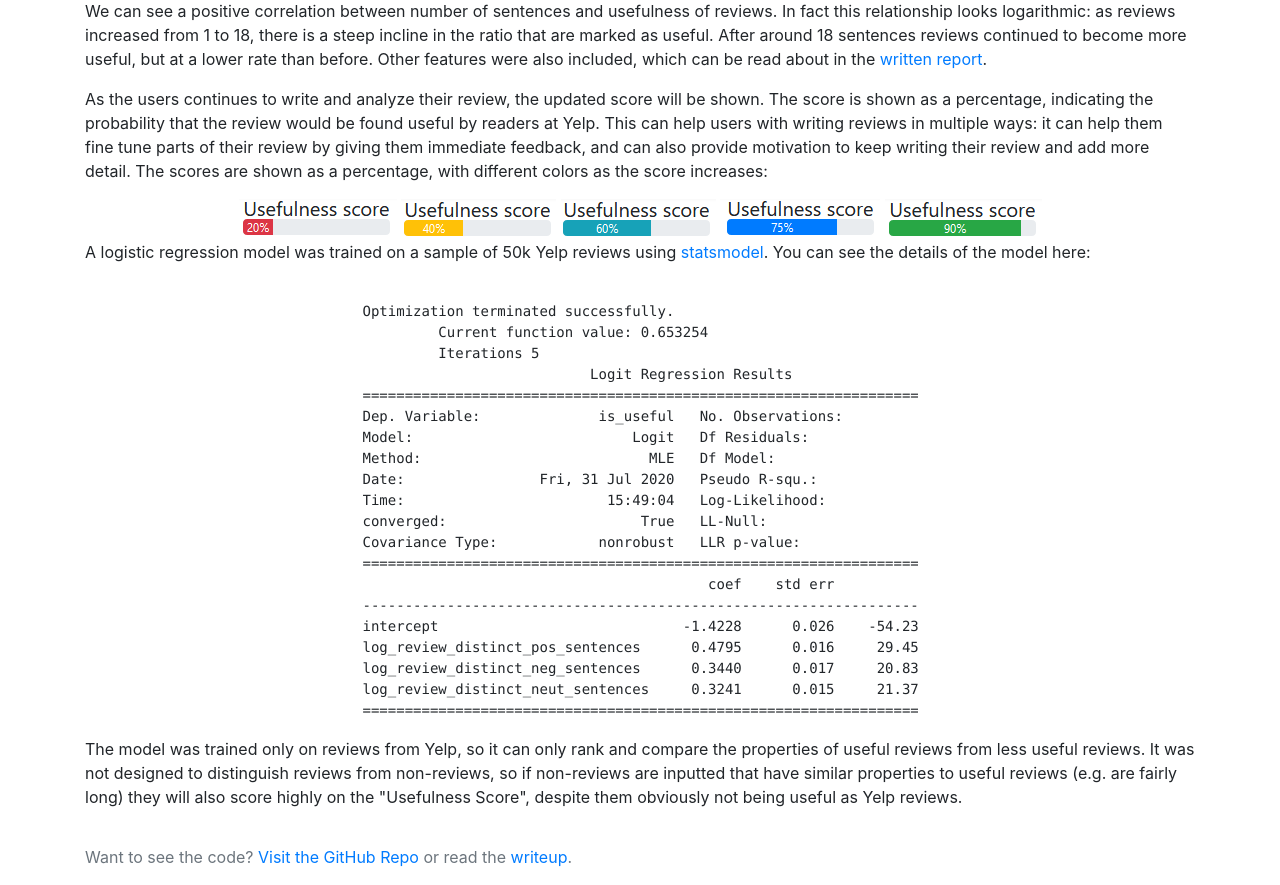
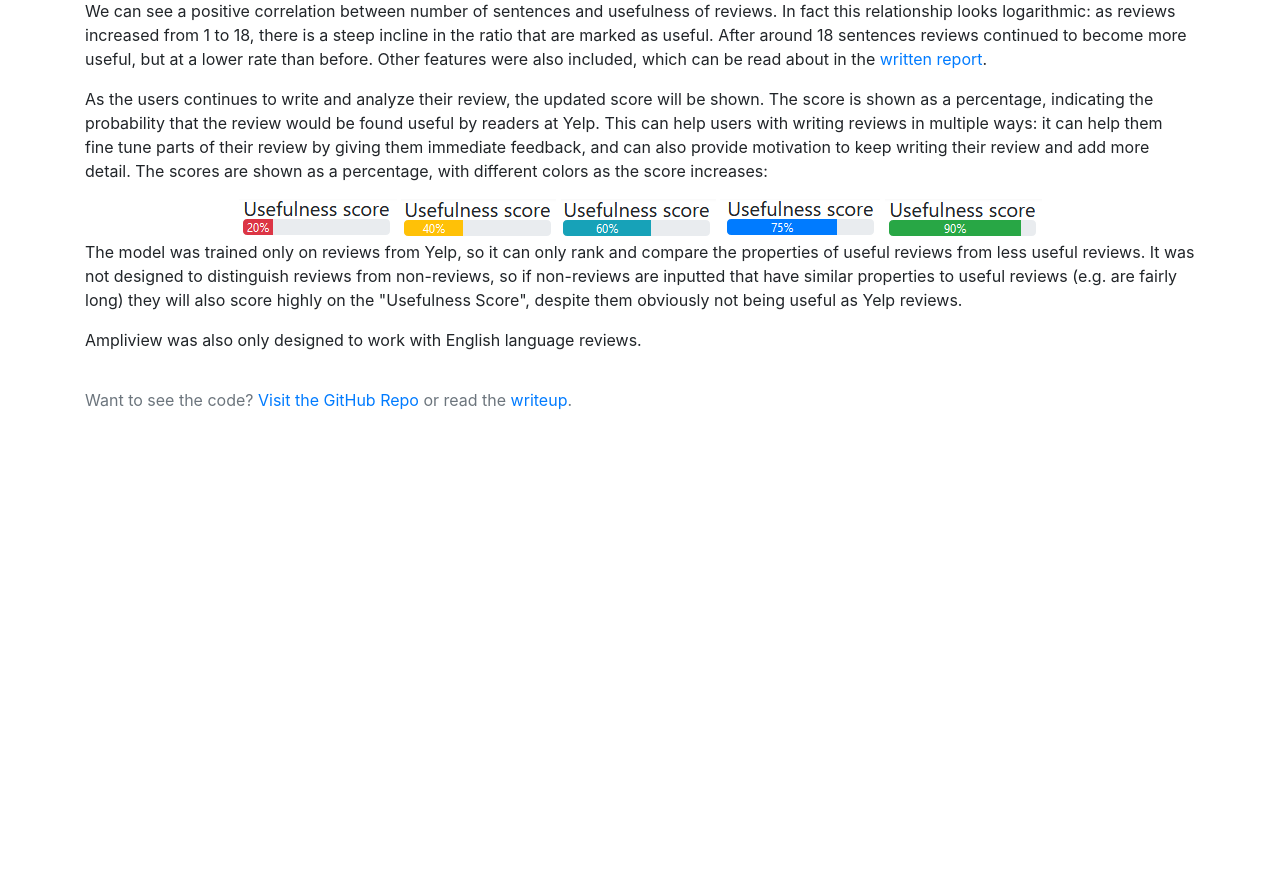
Before and after one commit to kyledemeule/ampliview, a Flask app: page /useful-score in a window 1280 px wide. Shown: the part 624-1509 px from the top of the page. After the commit the page ends 1034 px from the top, so only its background shows below. Run offline with Flask 2, Linux system fonts and the light colour scheme; some libraries are stand-ins or nearby versions.

Commit message:
Update usefulness page.

```diff
--- a/templates/usefulness.html
+++ b/templates/usefulness.html
@@ -12,28 +12,6 @@
 <img src="{{ url_for('static', filename='images/useful_75.png') }}" />
 <img src="{{ url_for('static', filename='images/useful_90.png') }}" />
 </div>
-<p>A logistic regression model was trained on a sample of 50k Yelp reviews using <a href="https://www.statsmodels.org" target="_blank">statsmodel</a>. You can see the details of the model here:</p>
-<pre class="center"><code>
-Optimization terminated successfully.
-         Current function value: 0.653254
-         Iterations 5
-                           Logit Regression Results
-==============================================================================
-Dep. Variable:              is_useful   No. Observations:                50000
-Model:                          Logit   Df Residuals:                    49996
-Method:                           MLE   Df Model:                            3
-Date:                Fri, 31 Jul 2020   Pseudo R-squ.:                 0.05565
-Time:                        15:49:04   Log-Likelihood:                -32663.
-converged:                       True   LL-Null:                       -34588.
-Covariance Type:            nonrobust   LLR p-value:                     0.000
-======================================================================================================
-                                         coef    std err          z      P>|z|      [0.025      0.975]
-------------------------------------------------------------------------------------------------------
-intercept                             -1.4228      0.026    -54.234      0.000      -1.474      -1.371
-log_review_distinct_pos_sentences      0.4795      0.016     29.455      0.000       0.448       0.511
-log_review_distinct_neg_sentences      0.3440      0.017     20.831      0.000       0.312       0.376
-log_review_distinct_neut_sentences     0.3241      0.015     21.372      0.000       0.294       0.354
-======================================================================================================
-</code></pre>
 <p>The model was trained only on reviews from Yelp, so it can only rank and compare the properties of useful reviews from less useful reviews. It was not designed to distinguish reviews from non-reviews, so if non-reviews are inputted that have similar properties to useful reviews (e.g. are fairly long) they will also score highly on the "Usefulness Score", despite them obviously not being useful as Yelp reviews.</p>
+<p>Ampliview was also only designed to work with English language reviews.</p>
 {% endblock %}
```
